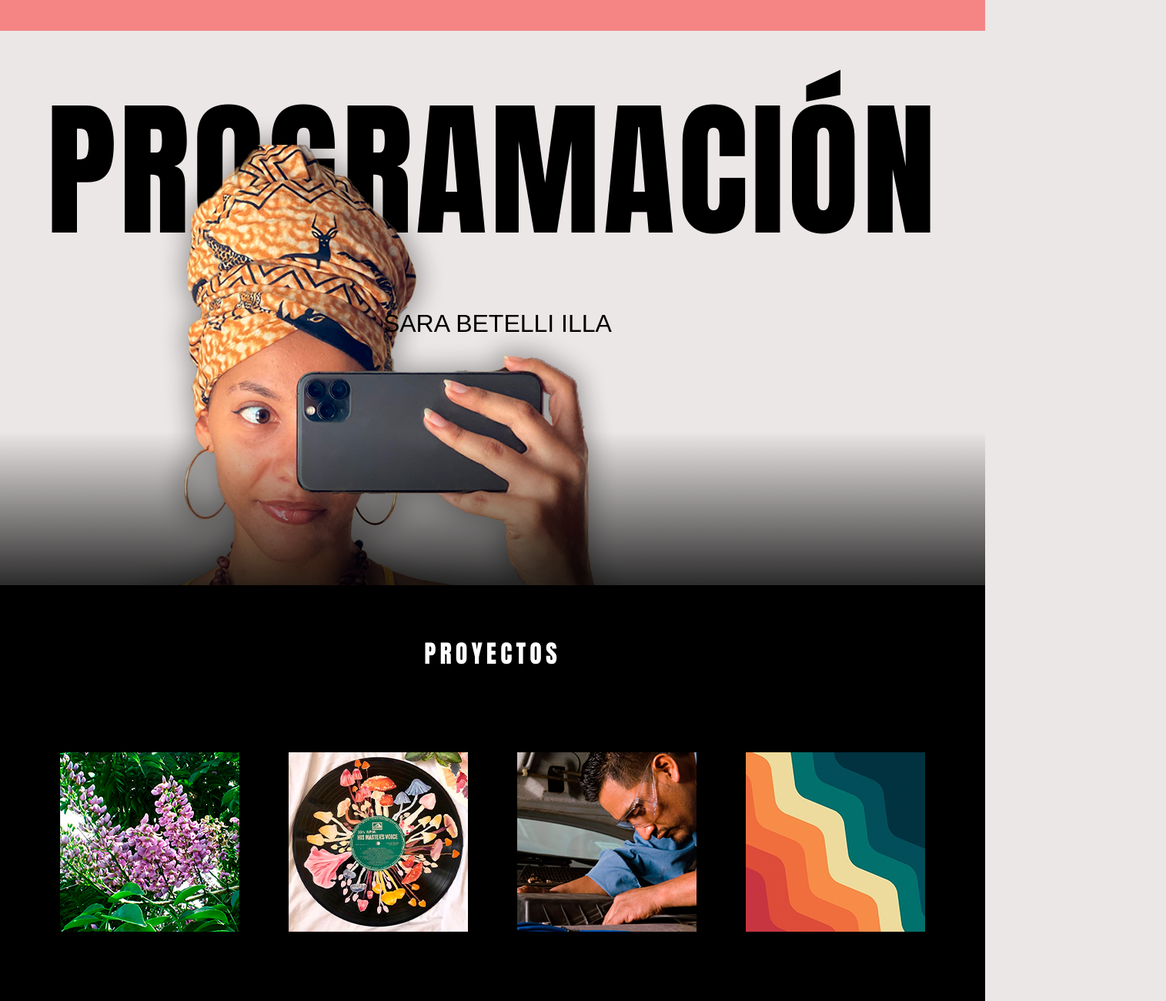
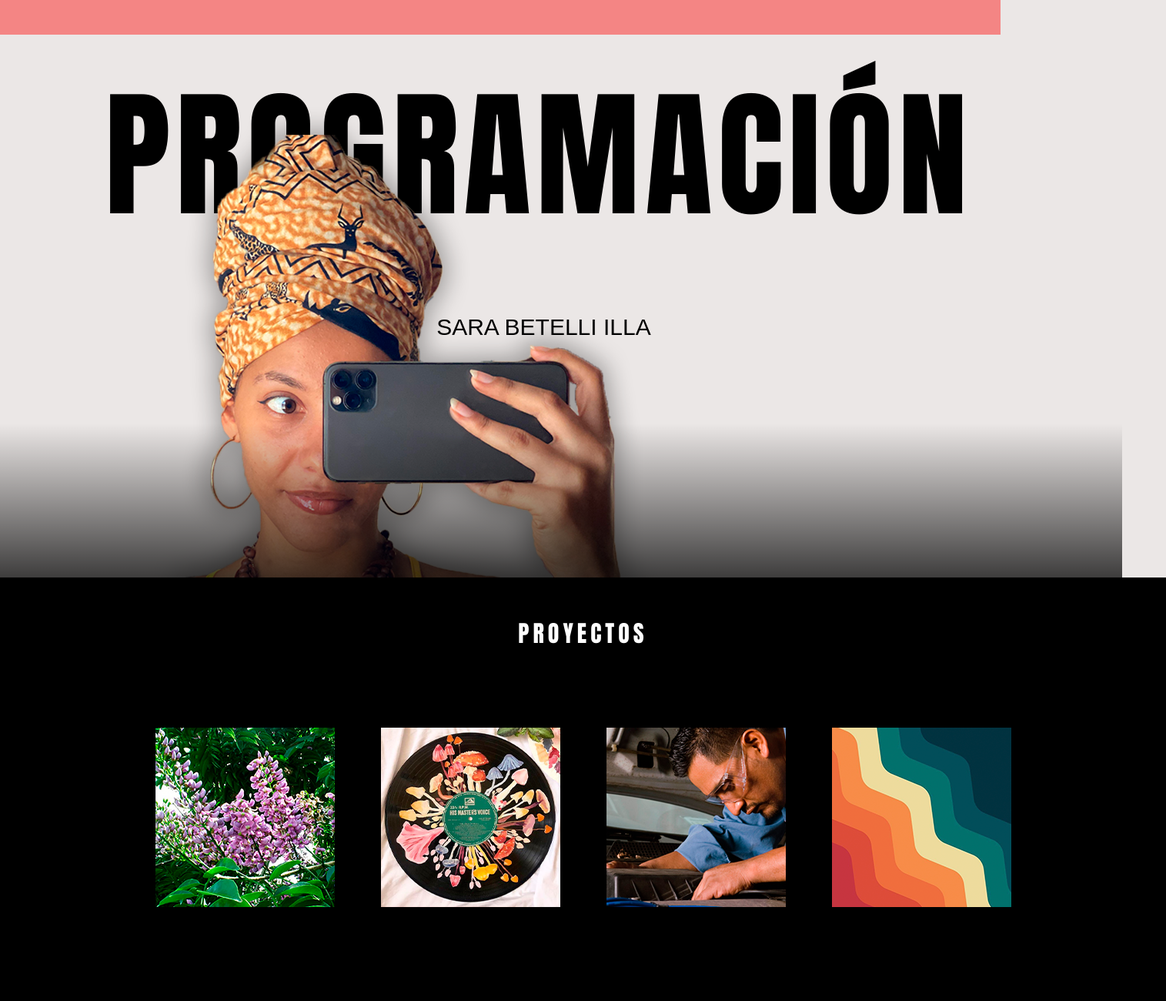
Before and after one commit to Sarilla8888/Pagina-plantas, a plain HTML site: page personal.html in a window 1280 px wide. Shown: the top 1300 px of the page at 77% size, 1515 px wide, since content can reach past the window. Drawn offline with Linux system fonts and the light colour scheme.

Commit message:
Update estilo.css

```diff
--- a/estilo.css
+++ b/estilo.css
@@ -16,18 +16,20 @@ body{
 
 
 .menu{
-    height: 5vh;
+    height: 45px;
     width: 100%;
     position: absolute;
     background-color: rgba(255, 0, 0, 0.427);
+    padding-left: 10px;
+    padding-right: 10px;
     top: 0;
 }
 .intro{
     position: relative;
     margin: auto;
-    margin-top: 5vh;
-    height: 90vh;
-    width: 100%;
+    margin-top: 50px;
+    height: 700px;
+    width: 1400px;
     color: black;
     font-family: Impact;
     justify-content: center;
@@ -39,47 +41,47 @@ body{
 .intro img{
     position: absolute;
     bottom: 0;
-    left: 13vw;
+    left: 200px;
     padding: 0;
-    margin-bottom: -5vh;
+    margin-bottom: -37px;
 }
 
 .intro::after {
   content: "";
-  width: 100%;
-  height: 25vh;
+  width: calc(100% + 115px);
+  height: 200px;
   bottom: 0;
   position: absolute;
   pointer-events: none;
-  background: linear-gradient(to top, rgba(0, 0, 0, 0.81), transparent);
+  background: linear-gradient(to top, rgba(0, 0, 0, 0.736), transparent);
 }
 
 h1{
-    margin-top: -45vh;
-    font-size: 12em;
-    letter-spacing: 0.3vw;
+    margin-top: -400px;
+    font-size: 180px;
+    letter-spacing: 7px;
 }
 h4{
     font-family: sans-serif;
     position: absolute;
     margin-left: 1vw;
-    margin-top: 5vh;
-    font-size: 2em;
-    font-weight: 300;
+    margin-top: 50px;
+    font-size: 30px;
+    font-weight: 200;
 }
 
 nav{
     background-color: black;
-    height: 80vh;
+    height: 578px;
     position: relative;
-    width: 100%;
+    width: 1515px;
 }
 
 .paginas{
     display: flex;
     justify-content: center;
-    gap: 5vw;
-    margin-top: 13vh;
+    gap: 60px;
+    margin-top: 100px;
 }
 
 .paginas img{
@@ -209,13 +211,13 @@ nav{
 h3{
     color: white;
     text-align: center;
-    font-size: 2em;
+    font-size: 30px;
     font-family: Impact;
-    letter-spacing: 0.4vw;
-    padding-top: 8vh;
+    letter-spacing: 5px;
+    padding-top: 50px;
 }
 footer{
-    height: 7vh;
+    height: 60px;
     display: flex;
     justify-content: center;
     align-items: center;
```
